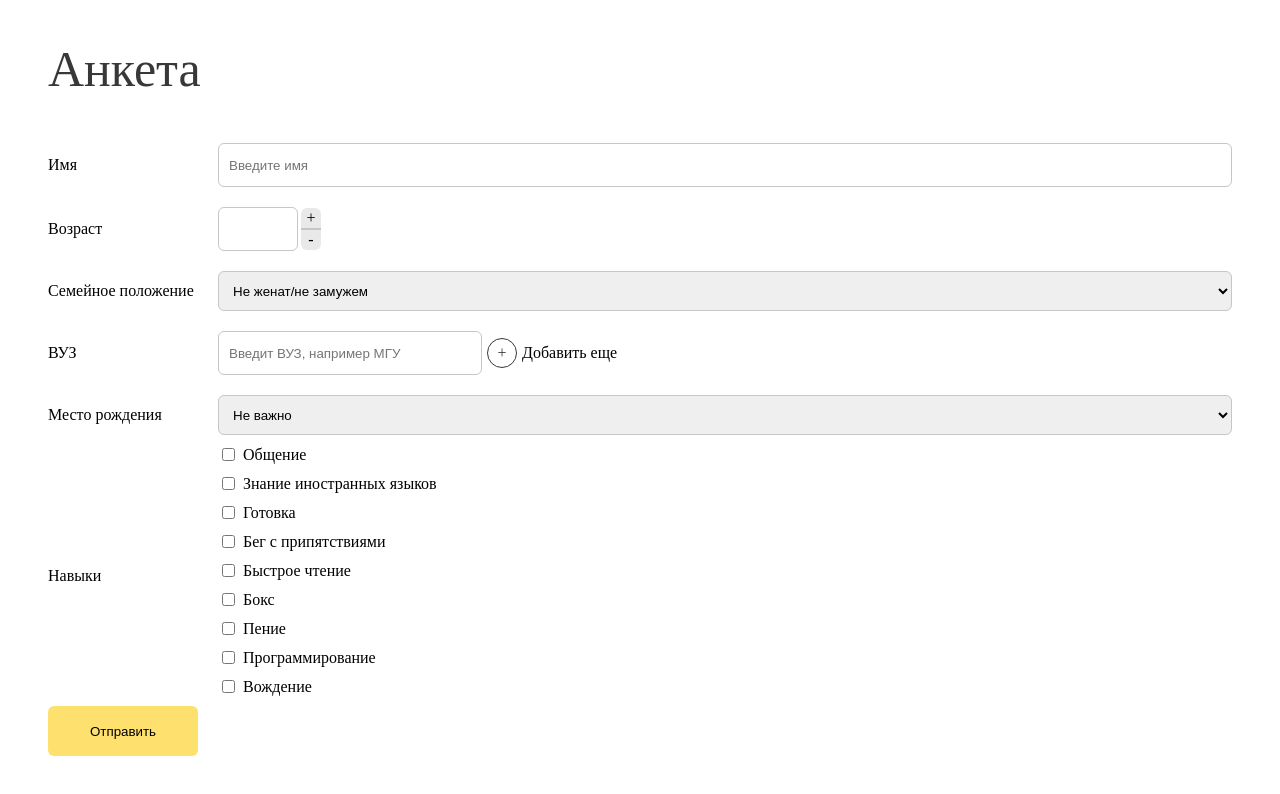
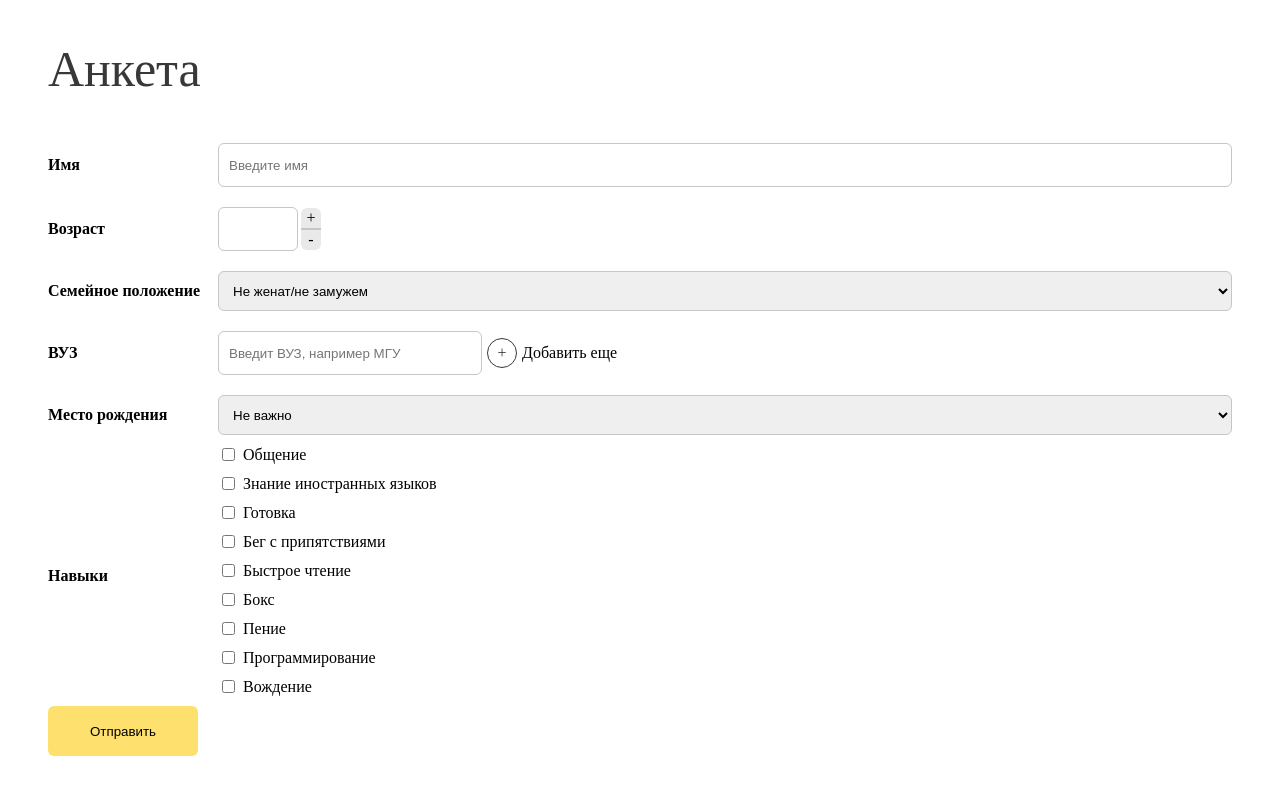
Before and after one commit to olegp306/jsonform, a React (Create React App) app: page / in a window 1280 px wide. Shown: the top 794 px of the page. Built offline with nearby package versions, Linux system fonts and the light colour scheme.

Commit message:
Add font-font-weight bold for labels of components  and clean up

```diff
--- a/src/components/checkboxes/Checkboxes.module.scss
+++ b/src/components/checkboxes/Checkboxes.module.scss
@@ -4,15 +4,7 @@
   align-items: center;
 }
 
-.checkboxes {
-  //display: flex;
-  //justify-content: flex-start;
-  //flex-wrap: wrap;
-  //height: 200px;
-}
-
-
-
 .label {
   width: 170px;
+  font-weight: bold;
 }
--- a/src/components/input/Input.module.scss
+++ b/src/components/input/Input.module.scss
@@ -7,6 +7,7 @@
 .label {
   width: 170px;
   flex-shrink: 0;
+  font-weight: bold;
 }
 
 .input {
--- a/src/components/inputs/Inputs.module.scss
+++ b/src/components/inputs/Inputs.module.scss
@@ -13,6 +13,7 @@
 .label {
   width: 170px;
   flex-shrink: 0;
+  font-weight: bold;
 }
 
 .smallInput {
--- a/src/components/select/Select.module.scss
+++ b/src/components/select/Select.module.scss
@@ -20,4 +20,5 @@
 .label {
   width: 170px;
   flex-shrink: 0;
+  font-weight: bold;
 }
--- a/src/views/customForm/CustomForm.jsx
+++ b/src/views/customForm/CustomForm.jsx
@@ -1,7 +1,5 @@
 import React from "react";
 import "./styles.scss";
-// import Components from "../../components";
-// import { Field } from "formik";
 import { Formik } from "formik";
 import { formJson } from "./formJson";
 import { createYupSchema } from "./components/yupschema";
```
